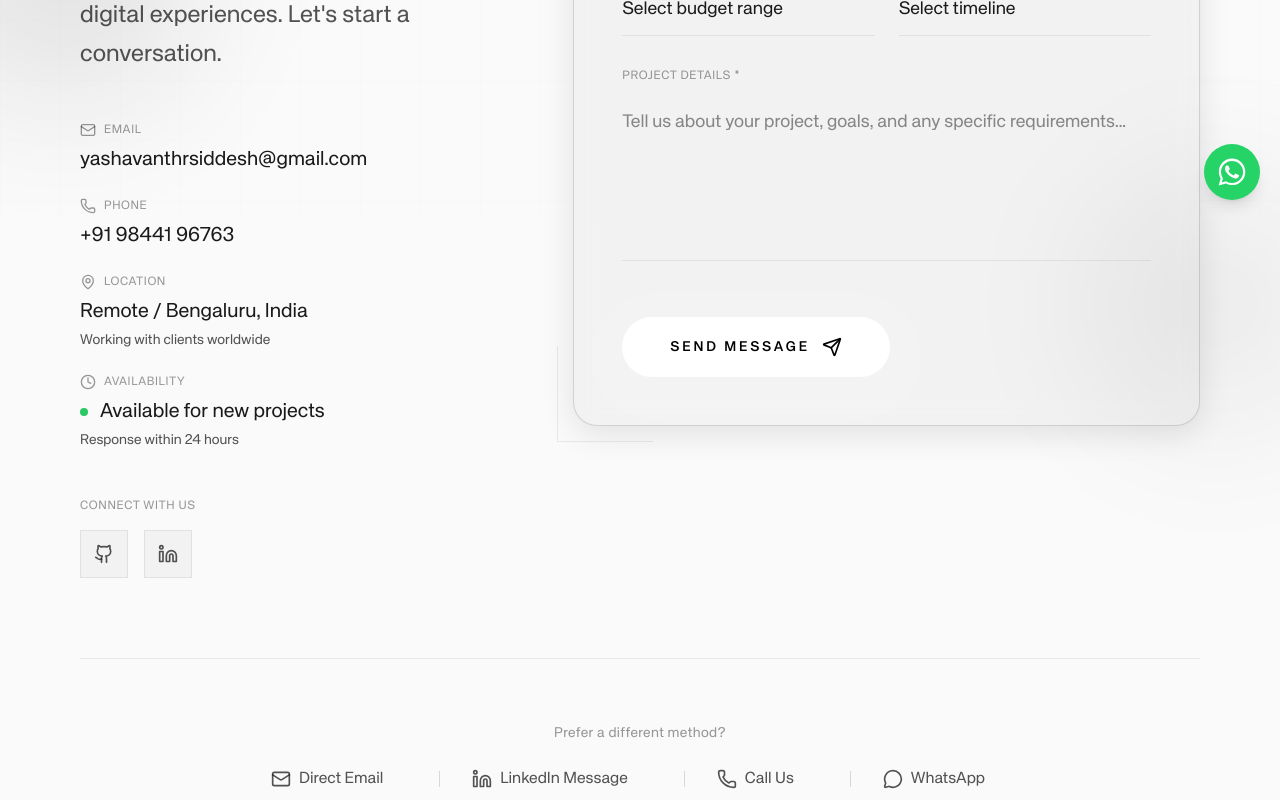
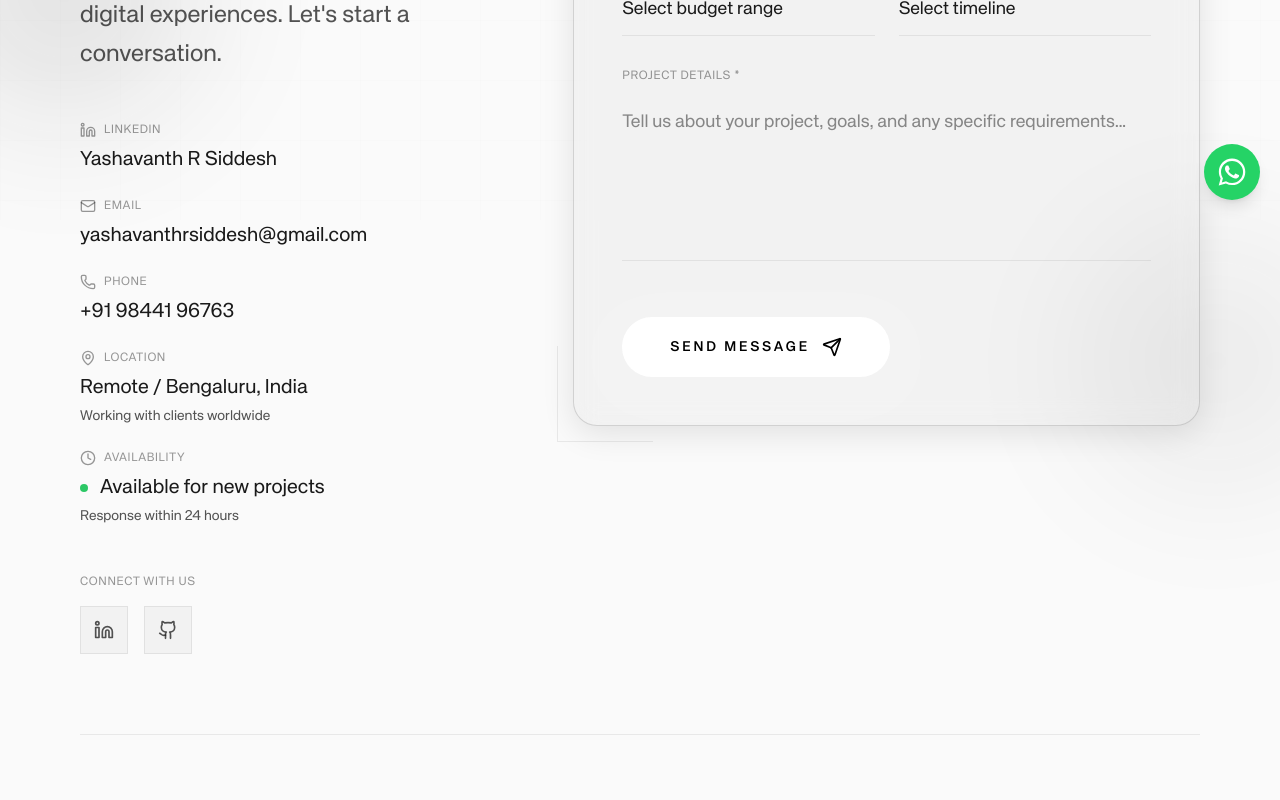
Before and after one commit to Yashu9844/Adesign, a Next.js app: page /contact in a window 1280 px wide. Shown: the part 580-1380 px from the top of the page. Built offline with nearby package versions, Linux system fonts and the light colour scheme.

Commit message:
Reorder contact links: LinkedIn first, GitHub last

```diff
--- a/app/contact/page.tsx
+++ b/app/contact/page.tsx
@@ -161,6 +161,24 @@ export default function ContactPage() {
                 transition={{ duration: 0.8, delay: 0.2 }}
                 className="space-y-6"
               >
+                {/* LinkedIn */}
+                <div className="group">
+                  <div className="flex items-center gap-2 mb-2">
+                    <Linkedin className="w-4 h-4" style={{ color: 'var(--text-subtle)' }} />
+                    <p className="text-xs tracking-wider uppercase font-kh-teka" style={{ color: 'var(--text-subtle)' }}>LinkedIn</p>
+                  </div>
+                  <a
+                    href={CONTACT.social.linkedin}
+                    target="_blank"
+                    rel="noopener noreferrer"
+                    className="text-lg sm:text-xl font-light font-kh-teka flex items-center gap-2 transition-colors"
+                    style={{ color: 'var(--text-primary)' }}
+                  >
+                    Yashavanth R Siddesh
+                    <ArrowUpRight className="w-4 h-4 opacity-0 group-hover:opacity-100 transition-opacity" />
+                  </a>
+                </div>
+
                 {/* Email */}
                 <div className="group">
                   <div className="flex items-center gap-2 mb-2">
@@ -242,8 +260,8 @@ export default function ContactPage() {
                 <p className="text-xs tracking-wider uppercase font-kh-teka" style={{ color: 'var(--text-subtle)' }}>Connect With Us</p>
                 <div className="flex gap-4">
                   {[
+                    { icon: Linkedin, href: CONTACT.social.linkedin, label: 'LinkedIn' },
                     { icon: Github, href: CONTACT.social.github, label: 'GitHub' },
-                    { icon: Linkedin, href: CONTACT.social.linkedin, label: 'LinkedIn' },
                   ].map(({ icon: Icon, href, label }) => (
                     <a
                       key={label}
@@ -623,18 +641,6 @@ export default function ContactPage() {
               </p>
               <div className="flex flex-col sm:flex-row items-center justify-center gap-4 sm:gap-8">
                 <a
-                  href={mailtoHref}
-                  className="group flex items-center gap-2 transition-colors font-kh-teka"
-                  style={{ color: 'var(--text-muted)' }}
-                  onMouseEnter={(e) => e.currentTarget.style.color = 'var(--text-primary)'}
-                  onMouseLeave={(e) => e.currentTarget.style.color = 'var(--text-muted)'}
-                >
-                  <Mail className="w-5 h-5" />
-                  <span className="text-sm sm:text-base font-light">Direct Email</span>
-                  <ArrowUpRight className="w-4 h-4 opacity-0 group-hover:opacity-100 transition-opacity" />
-                </a>
-                <div className="hidden sm:block w-[1px] h-4" style={{ backgroundColor: 'var(--border-light)' }} />
-                <a
                   href={CONTACT.social.linkedin}
                   target="_blank"
                   rel="noopener noreferrer"
@@ -645,6 +651,18 @@ export default function ContactPage() {
                 >
                   <Linkedin className="w-5 h-5" />
                   <span className="text-sm sm:text-base font-light">LinkedIn Message</span>
+                  <ArrowUpRight className="w-4 h-4 opacity-0 group-hover:opacity-100 transition-opacity" />
+                </a>
+                <div className="hidden sm:block w-[1px] h-4" style={{ backgroundColor: 'var(--border-light)' }} />
+                <a
+                  href={mailtoHref}
+                  className="group flex items-center gap-2 transition-colors font-kh-teka"
+                  style={{ color: 'var(--text-muted)' }}
+                  onMouseEnter={(e) => e.currentTarget.style.color = 'var(--text-primary)'}
+                  onMouseLeave={(e) => e.currentTarget.style.color = 'var(--text-muted)'}
+                >
+                  <Mail className="w-5 h-5" />
+                  <span className="text-sm sm:text-base font-light">Direct Email</span>
                   <ArrowUpRight className="w-4 h-4 opacity-0 group-hover:opacity-100 transition-opacity" />
                 </a>
                 <div className="hidden sm:block w-[1px] h-4" style={{ backgroundColor: 'var(--border-light)' }} />
--- a/src/components/Footer.tsx
+++ b/src/components/Footer.tsx
@@ -26,8 +26,8 @@ const footerLinks = {
     { label: 'UX Design', href: '/services#ux' },
   ],
   social: [
+    { label: 'LinkedIn', href: CONTACT.social.linkedin, icon: Linkedin },
     { label: 'GitHub', href: CONTACT.social.github, icon: Github },
-    { label: 'LinkedIn', href: CONTACT.social.linkedin, icon: Linkedin },
   ],
 };
 
--- a/src/components/Hero.tsx
+++ b/src/components/Hero.tsx
@@ -145,16 +145,6 @@ export default function Hero() {
               <div className="space-y-5 sm:space-y-6 lg:space-y-8">
                 <div className="flex items-center gap-3 sm:gap-4">
                   <a
-                    href={CONTACT.social.github}
-                    target="_blank"
-                    rel="noopener noreferrer"
-                    aria-label="GitHub"
-                    className="group flex items-center justify-center w-10 h-10 rounded-xl border transition-all duration-300 hover:scale-105 hover:ring-1"
-                    style={{ borderColor: 'var(--border-medium)', backgroundColor: 'var(--bg-glass)', color: 'var(--text-light)', ringColor: 'var(--border-light)' }}
-                  >
-                    <Github className="w-4 h-4 sm:w-5 sm:h-5" />
-                  </a>
-                  <a
                     href={CONTACT.social.linkedin}
                     target="_blank"
                     rel="noopener noreferrer"
@@ -171,6 +161,16 @@ export default function Hero() {
                     style={{ borderColor: 'var(--border-medium)', backgroundColor: 'var(--bg-glass)', color: 'var(--text-light)', ringColor: 'var(--border-light)' }}
                   >
                     <Mail className="w-4 h-4 sm:w-5 sm:h-5" />
+                  </a>
+                  <a
+                    href={CONTACT.social.github}
+                    target="_blank"
+                    rel="noopener noreferrer"
+                    aria-label="GitHub"
+                    className="group flex items-center justify-center w-10 h-10 rounded-xl border transition-all duration-300 hover:scale-105 hover:ring-1"
+                    style={{ borderColor: 'var(--border-medium)', backgroundColor: 'var(--bg-glass)', color: 'var(--text-light)', ringColor: 'var(--border-light)' }}
+                  >
+                    <Github className="w-4 h-4 sm:w-5 sm:h-5" />
                   </a>
                   <div className="h-px flex-1" style={{ backgroundColor: 'var(--border-medium)' }}></div>
                 </div>
```
